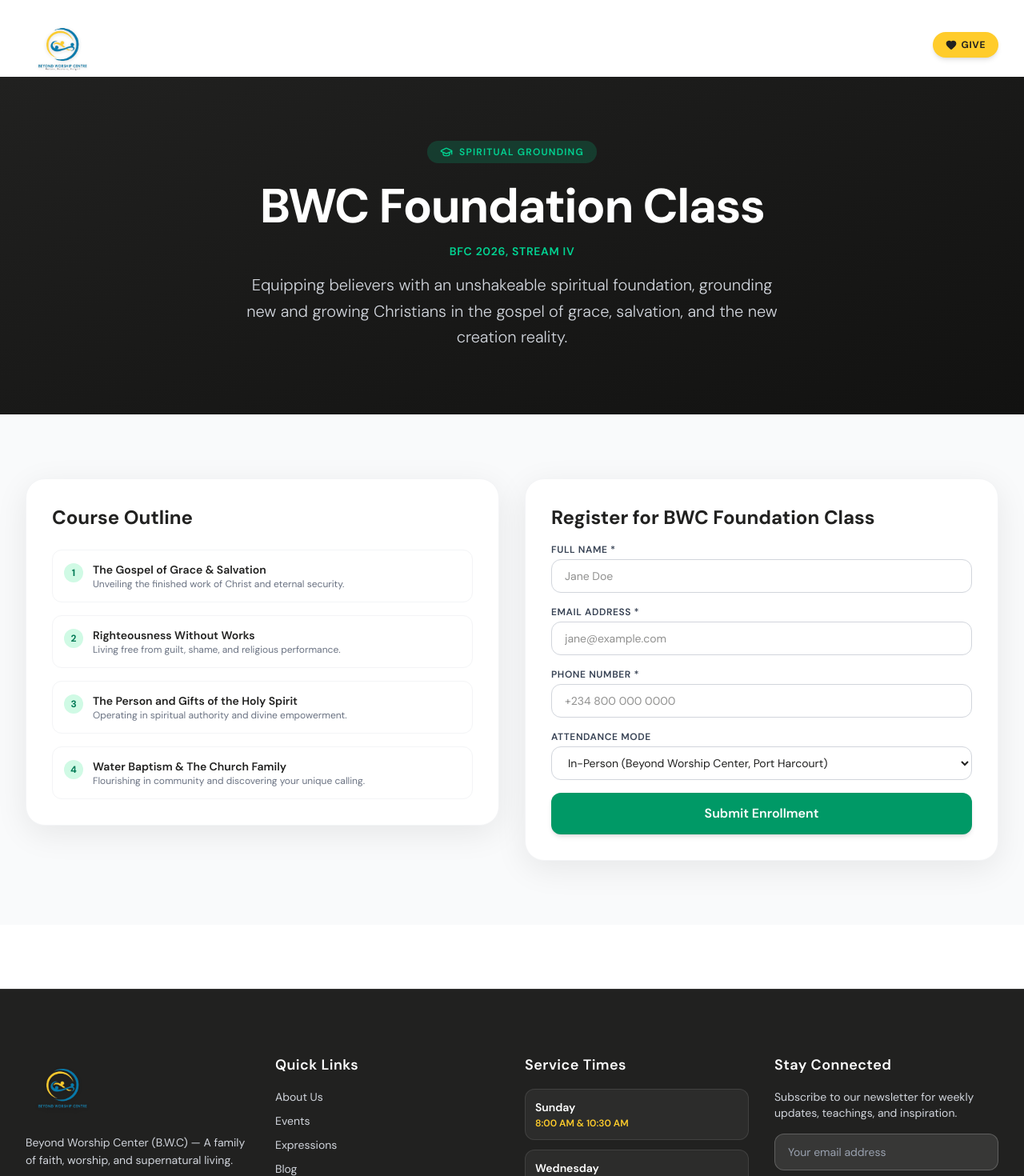
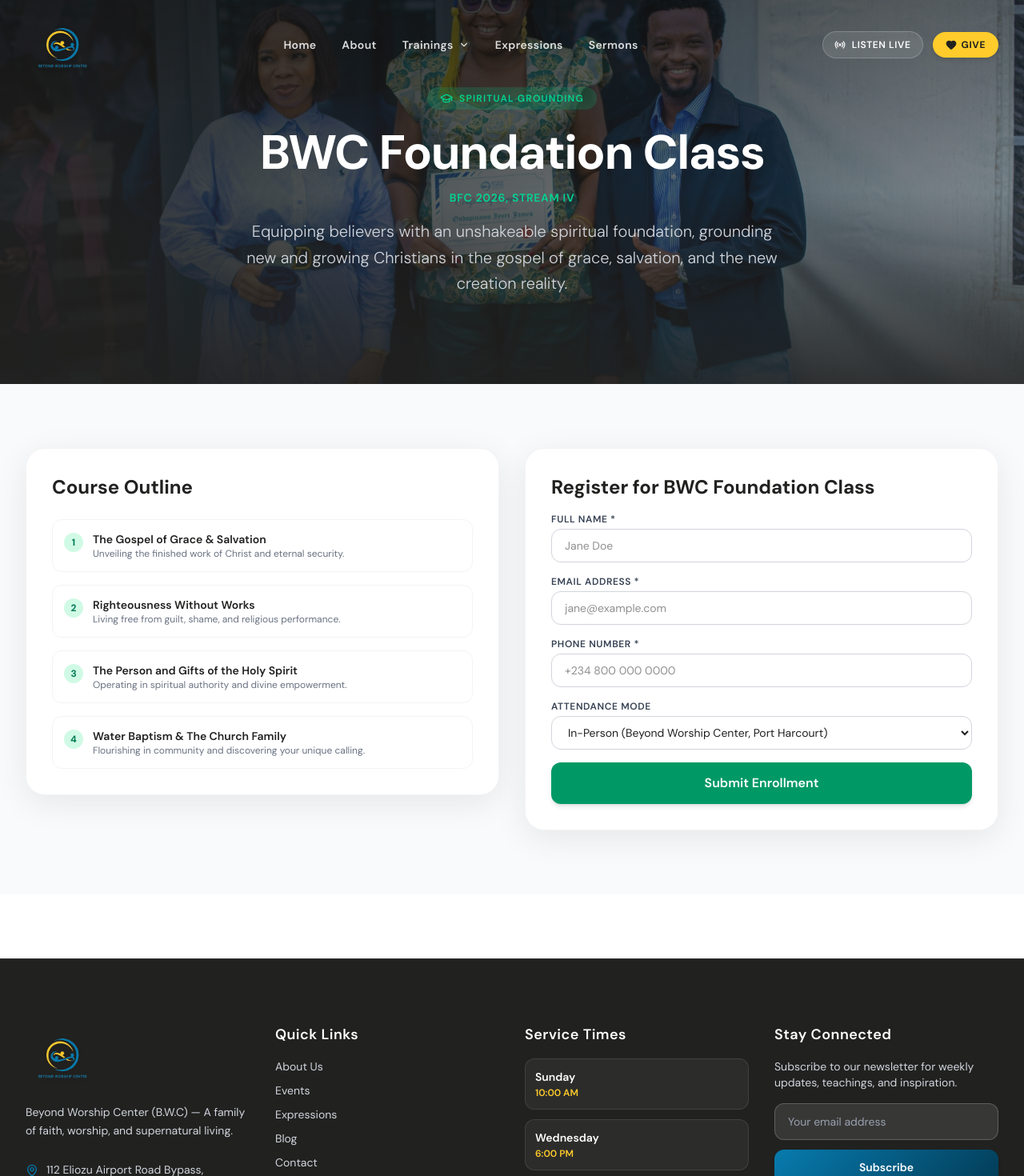
Before and after one commit to HelixgadeTechnologies/bwc, a Next.js app: page /trainings/lfc in a window 1280 px wide. Shown: the top 1470 px of the page at 80% size. Built offline with nearby package versions, Linux system fonts and the light colour scheme.

Commit message:
feat: update Sunday service times and add new page background images

```diff
--- a/src/app/branches/branches-client.tsx
+++ b/src/app/branches/branches-client.tsx
@@ -48,10 +48,10 @@
     category: "Nigeria",
     isHQ: true,
     address: "112 Eliozu Airport Road Bypass, opposite Harritex Services, Eligbolo, Port Harcourt, Nigeria",
-    services: "Sunday 8:00 AM & 10:30 AM | Wednesday 6:00 PM",
+    services: "Sunday 10:00 AM | Wednesday 6:00 PM",
     detailedServices: [
-      { day: "Sunday", time: "8:00 AM", note: "First Glory Experience" },
-      { day: "Sunday", time: "10:30 AM", note: "Second Glory Experience" },
+      { day: "Sunday", time: "10:00 AM", note: "First Glory Experience" },
+      { day: "Sunday", time: "10:00 AM", note: "Second Glory Experience" },
       { day: "Wednesday", time: "6:00 PM", note: "Midweek Service & Word Study" },
     ],
     phone: "+234 809 668 2229",
@@ -201,9 +201,9 @@
     country: "Global",
     category: "Online Global",
     address: "Broadcasting live to 50+ nations across YouTube, Facebook, and BWC 24/7 Radio",
-    services: "Sunday 8:00 AM & 10:30 AM (WAT) | Wednesday 6:00 PM (WAT)",
+    services: "Sunday 10:00 AM (WAT) | Wednesday 6:00 PM (WAT)",
     detailedServices: [
-      { day: "Sunday", time: "8:00 AM & 10:30 AM (WAT)", note: "Global Live Broadcast" },
+      { day: "Sunday", time: "10:00 AM (WAT)", note: "Global Live Broadcast" },
       { day: "Wednesday", time: "6:00 PM (WAT)", note: "Midweek Global Stream" },
       { day: "Daily", time: "24/7", note: "BWC Live Internet Radio & Worship Stream" },
     ],
--- a/src/app/contact/page.tsx
+++ b/src/app/contact/page.tsx
@@ -28,7 +28,7 @@
   {
     emoji: "🙏",
     title: "Sunday Service",
-    time: "Sunday 8:00 AM & 10:30 AM",
+    time: "Sunday 10:00 AM",
     location: "BWC Headquarters, Port Harcourt",
   },
   {
@@ -123,7 +123,7 @@
       <section className="relative h-screen flex items-center justify-center overflow-hidden">
         <div className="absolute inset-0 z-0">
           <Image
-            src="/images/about.jpg"
+            src="/images/contact.jpg"
             alt="Beyond Worship Center — Contact Us"
             fill
             priority
@@ -238,7 +238,7 @@
                     <h3 className="font-semibold text-dark mb-1">
                       Service Hours
                     </h3>
-                    <p className="text-gray-600">Sunday: 8:00 AM &amp; 10:30 AM</p>
+                    <p className="text-gray-600">Sunday: 10:00 AM</p>
                     <p className="text-gray-600">Wednesday: 6:00 PM</p>
                   </div>
                 </div>
--- a/src/app/events/page.tsx
+++ b/src/app/events/page.tsx
@@ -55,7 +55,7 @@
     category: "Worship Service",
     badgeColor: "#077BAE",
     date: "Every Sunday",
-    time: "8:00 AM & 10:30 AM",
+    time: "10:00 AM",
     location: "Beyond Worship Center (Port Harcourt)",
     description:
       "Experience high-energy worship, revelation teachings, and the love of God in a vibrant fellowship atmosphere.",
--- a/src/app/trainings/lfc/page.tsx
+++ b/src/app/trainings/lfc/page.tsx
@@ -1,6 +1,7 @@
 "use client";
 
 import React, { useState } from "react";
+import Image from "next/image";
 import { GraduationCap, Calendar, Clock, MapPin, CheckCircle, ArrowRight } from "lucide-react";
 
 export default function LFCPage() {
@@ -18,10 +19,24 @@
   };
 
   return (
-    <div className="pt-24 pb-20">
+    <div className="pt-0 pb-20">
       {/* Header */}
-      <section className="bg-gradient-to-br from-[#212120] to-[#121211] text-white py-20 px-4 sm:px-6 lg:px-8 text-center relative overflow-hidden">
-        <div className="container-max max-w-4xl mx-auto relative z-10">
+      <section className="relative min-h-[480px] flex items-center justify-center text-white overflow-hidden">
+        {/* Background Image */}
+        <div className="absolute inset-0 z-0">
+          <Image
+            src="/images/workers.jpg"
+            alt="BWC Training — Workers"
+            fill
+            priority
+            sizes="100vw"
+            className="object-cover"
+          />
+          <div className="absolute inset-0 bg-gradient-to-r from-[#212120]/90 via-[#212120]/70 to-[#212120]/50" />
+          <div className="absolute inset-0 bg-gradient-to-t from-[#212120]/80 via-transparent to-black/30" />
+        </div>
+
+        <div className="container-max max-w-4xl mx-auto relative z-10 text-center px-4 sm:px-6 lg:px-8 py-24">
           <div className="inline-flex items-center gap-2 px-4 py-1.5 rounded-full bg-emerald-500/20 text-emerald-400 font-semibold text-xs tracking-widest uppercase mb-6">
             <GraduationCap className="w-4 h-4" />
             <span>Spiritual Grounding</span>
--- a/src/components/footer.tsx
+++ b/src/components/footer.tsx
@@ -94,7 +94,7 @@
             <div className="space-y-3 text-sm text-gray-300">
               <div className="p-3 rounded-xl bg-white/5 border border-white/10">
                 <p className="font-semibold text-white">Sunday</p>
-                <p className="text-xs text-secondary font-semibold mt-0.5">8:00 AM &amp; 10:30 AM</p>
+                <p className="text-xs text-secondary font-semibold mt-0.5">10:00 AM</p>
               </div>
               <div className="p-3 rounded-xl bg-white/5 border border-white/10">
                 <p className="font-semibold text-white">Wednesday</p>
--- a/src/components/plan-visit-modal.tsx
+++ b/src/components/plan-visit-modal.tsx
@@ -14,7 +14,7 @@
     name: "",
     email: "",
     phone: "",
-    service: "8:00 AM (First Service)",
+    service: "10:00 AM",
     location: "112 Eliozu Airport Road Bypass, opposite Harritex Services, Eligbolo, Port Harcourt, Nigeria",
     guestsCount: "1",
     hasKids: false,
@@ -137,8 +137,7 @@
                     onChange={(e) => setFormData({ ...formData, service: e.target.value })}
                     className="w-full px-4 py-2.5 rounded-xl border border-gray-300 focus:ring-2 focus:ring-primary focus:border-transparent outline-none transition-all text-dark bg-white"
                   >
-                    <option>8:00 AM (First Service)</option>
-                    <option>10:30 AM (Second Service)</option>
+                    <option>Sunday 10:00 AM</option>
                     <option>Wednesday 6:00 PM (Midweek Service)</option>
                   </select>
                 </div>
```
Also changed, not shown: public/images/contact.jpg (added), public/images/workers.jpg (added).
